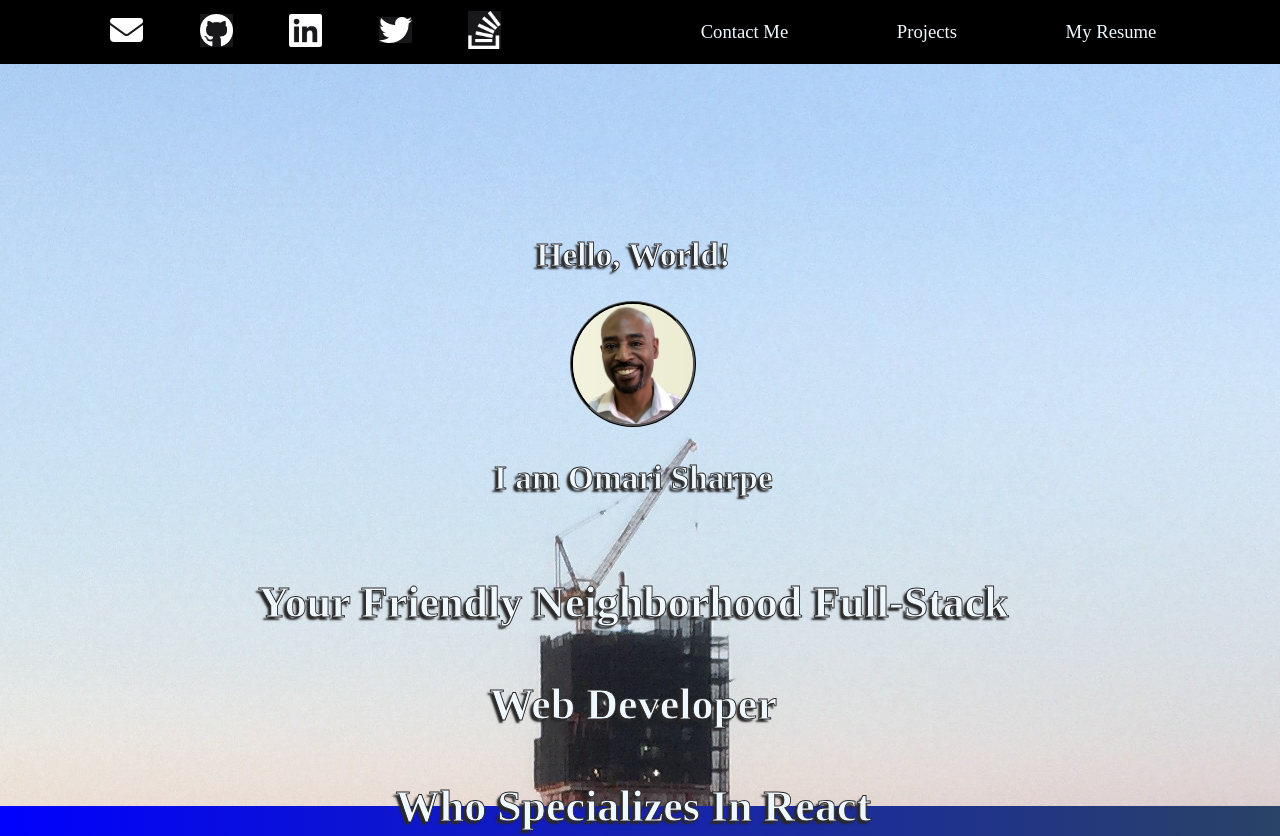
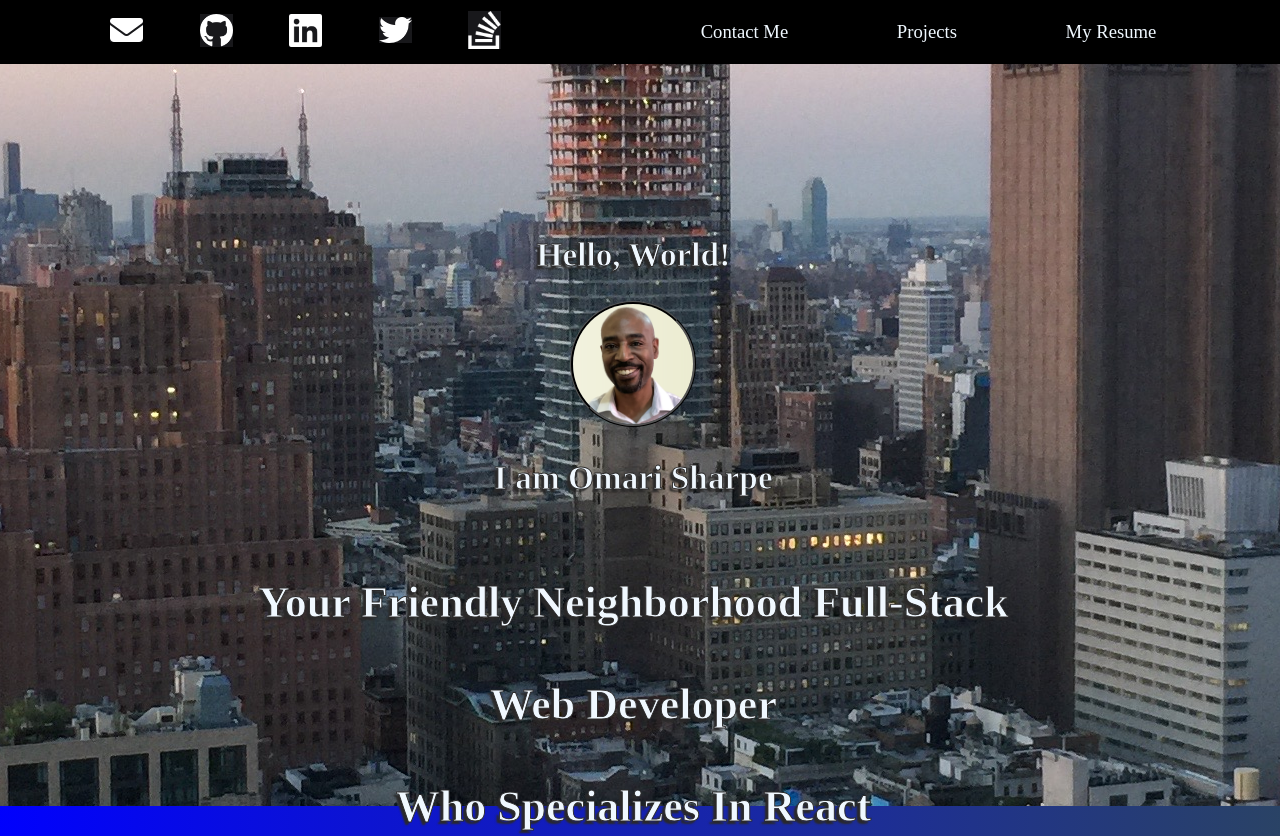
Before and after one commit to OSharpe001/portfolio_remake, a React (Create React App) app: page / in a window 1280 px wide. Shown: the top 836 px of the page. Built offline with nearby package versions, Linux system fonts and the light colour scheme.

Commit message:
live test change of bkgrnd img

```diff
--- a/src/App.css
+++ b/src/App.css
@@ -133,7 +133,7 @@ header a {
   /* background-image: linear-gradient(to left, blue, #2A4365); */
   background-image: url(assets/images/projectPics/build_higher.jpeg);
   background-repeat: no-repeat;
-  background-position: top center;
+  background-position: center center;
 }
 
 .landing h1 {
```
